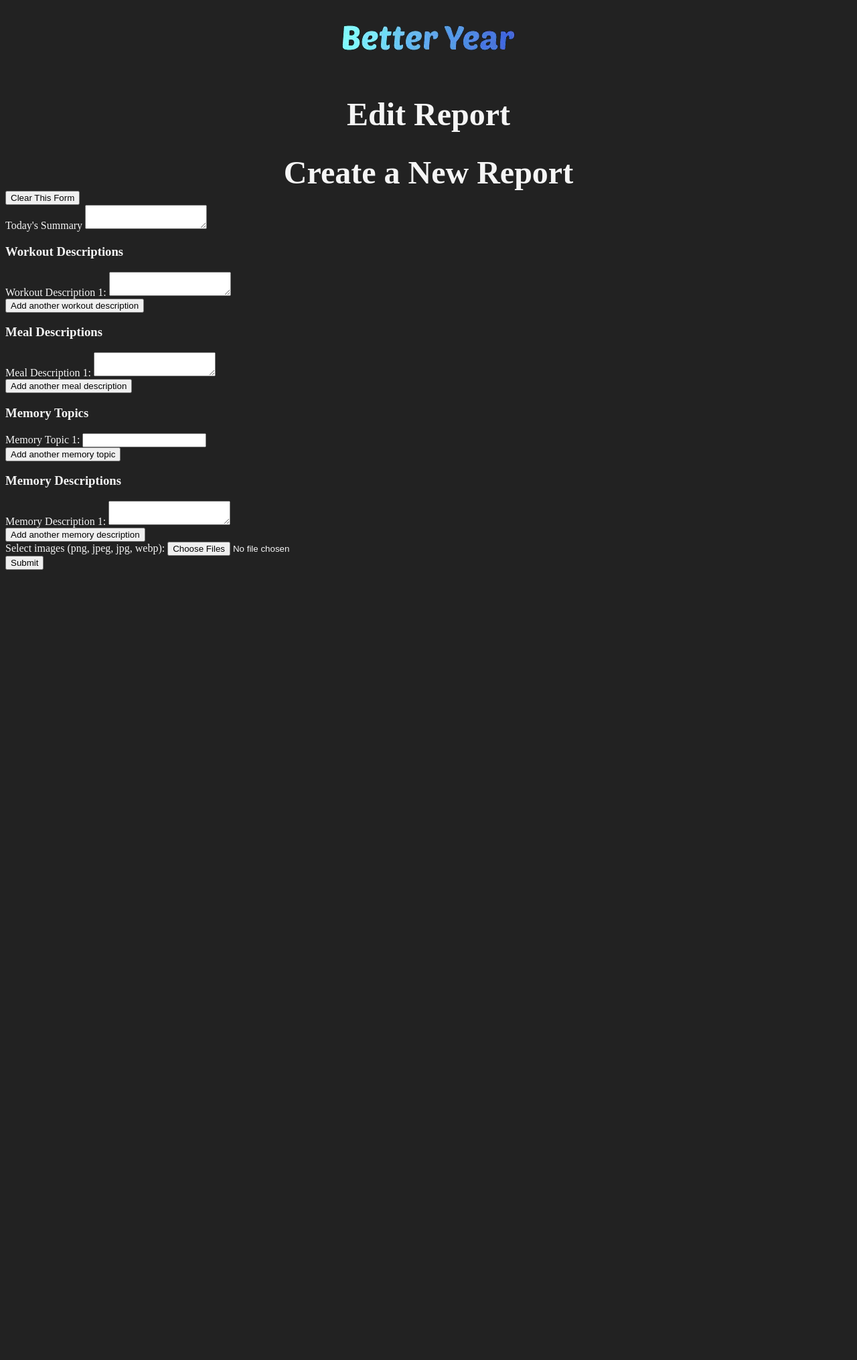
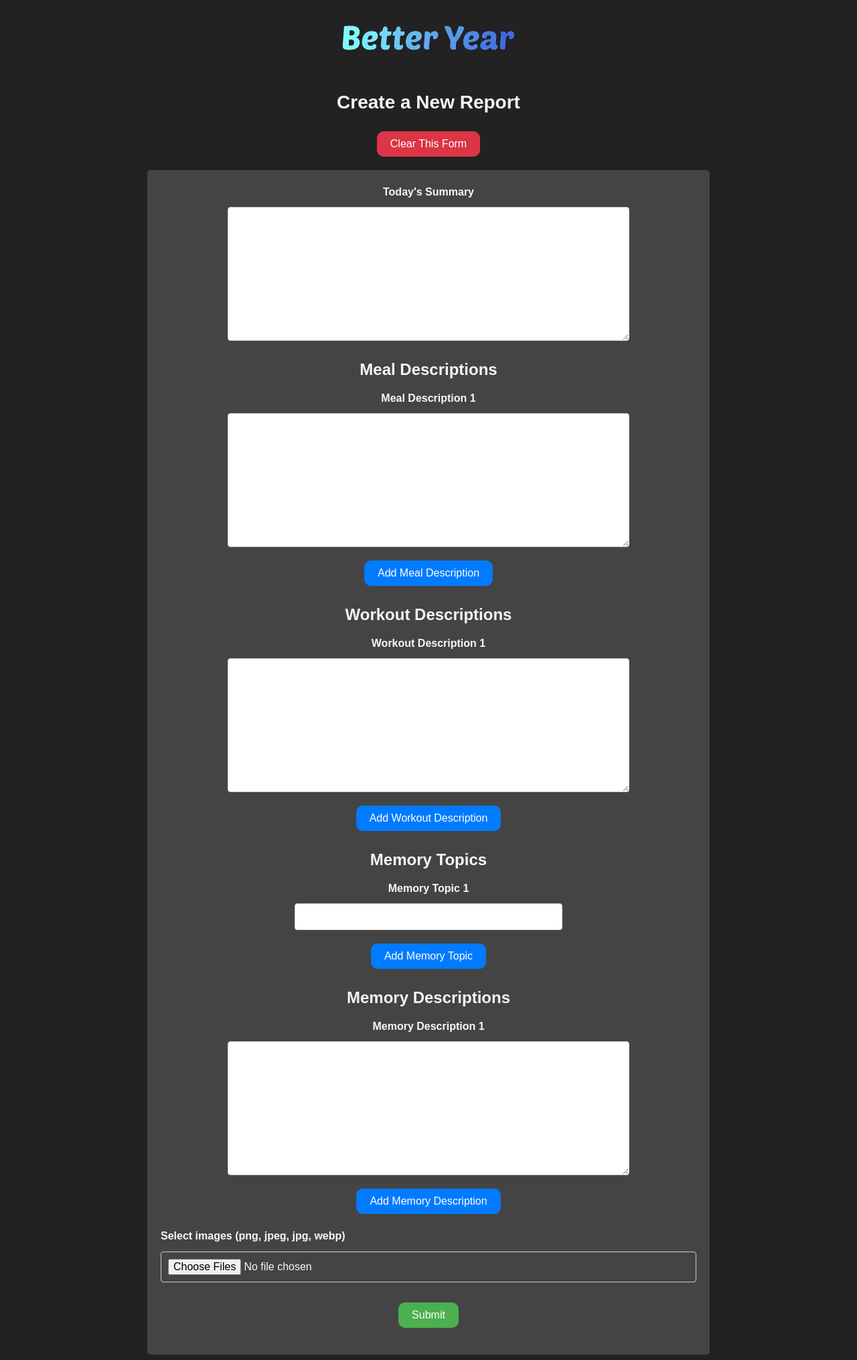
Before and after one commit to gndpwnd/better_year, a Flask app: page /report/create in a window 1280 px wide. Shown: the whole page at 67% size. Before the commit the page ends 851 px from the top, so only its background shows below. Run offline with Flask 2, Linux system fonts and the light colour scheme.

Commit message:
update styling for report creation form

```diff
--- a/betteryear.py
+++ b/betteryear.py
@@ -6,6 +6,8 @@
 import google_api_stuff.acc as acc
 import google_api_stuff.tasks as tasks_app
 import google_api_stuff.drive_funcs as drive_funcs
+
+port = "8000"
 
 app = Flask(__name__)
 app.secret_key = os.environ.get("FN_FLASK_SECRET_KEY", default=False)
@@ -16,7 +18,7 @@
 app.register_blueprint(report_app.report_app)
 app.register_blueprint(tasks_app.goals_app)
 
-app.config['SERVER_NAME'] = '127.0.0.1:8000'
+app.config['SERVER_NAME'] = "127.0.0.1:" + port
 
 # configure uploads directory
 uploads_folder_name = 'uploads'
--- a/static/css/report.css
+++ b/static/css/report.css
@@ -1,20 +1,9 @@
-.report-category {
-    color: #f5f5f5;
-    padding: 5px;
-    margin: 5px;
-    font-size: 1.2em;
-    font-weight: bold;
-    text-align: center;
-}
-
-
-.td-images-note {
-    font-size: .75em;
-}
-
 body {
     background-color: #222222;
-    color: #F5F5F5;
+    font-family: Arial, sans-serif;
+    font-size: 16px;
+    line-height: 1.6;
+    color: #f5f5f5;
 }
 
 #logo{
@@ -22,22 +11,171 @@
     margin: 0 auto;
 }
 
-#title{
+#title {
+    font-size: 28px;
+    font-weight: 600;
+    margin: 20px 0;
     text-align: center;
-    font-size: 3em;
-    margin-bottom: 0;
-    color: #f5f5f5;
 }
 
-#subtitle{
-    text-align: center;
-    font-size: 1.5em;
-    margin-top: 10;
-    color: #f5f5f5;
+.report-form {
+    background-color: #444444;
+    border-radius: 5px;
+    box-shadow: 0 2px 8px rgba(0, 0, 0, 0.1);
+    margin: 0 auto;
+    max-width: 800px;
+    padding: 20px;
+    display: grid;
+    grid-template-columns: 1fr;
+    grid-row-gap: 10px;
 }
 
-p {
-    margin-top: 3%;
-    margin-bottom: 3%;
-    margin-left: 10%;
+.report-form label {
+    display: block;
+    font-weight: 600;
+    margin-bottom: 10px;
+    color: #f7f7f7;
+    grid-column: 1 / -1;
 }
+
+.report-form textarea,
+.report-form input[type="text"],
+.report-form input[type="file"] {
+    border: 1px solid #ccc;
+    border-radius: 4px;
+    box-sizing: border-box;
+    font-size: 16px;
+    margin-bottom: 20px;
+    padding: 10px;
+    width: 100%;
+    grid-column: 1 / -1;
+}
+
+.report-form input[type="submit"],
+.report-form button {
+    background-color: #007bff;
+    border: none;
+    border-radius: 10px;
+    color: #fff;
+    cursor: pointer;
+    font-size: 16px;
+    margin-top: 20px;
+    padding: 10px 20px;
+    transition: all 0.2s ease-in-out;
+    display: block;
+    margin-top: 10px;
+    margin-left: auto;
+    margin-right: auto;
+    margin-bottom: 20px;
+}
+
+.report-form input[type="submit"]:hover,
+.report-form button:hover {
+    background-color: #0069d9;
+}
+
+#clear-form {
+    background-color: #dc3545;
+    border: none;
+    border-radius: 10px;
+    color: #fff;
+    cursor: pointer;
+    font-size: 16px;
+    margin-top: 20px;
+    padding: 10px 20px;
+    transition: all 0.2s ease-in-out;
+    display: block;
+    margin-top: 10px;
+    margin-left: auto;
+    margin-right: auto;
+    margin-bottom: 20px;
+}
+
+#clear-form:hover {
+    background-color: #c82333;
+}
+
+
+#workout_descriptions h3,
+#meal_descriptions h3,
+#memory_topics h3,
+#memory_descriptions h3 {
+    font-size: 24px;
+    font-weight: 600;
+    margin-bottom: 10px;
+    text-align: center;
+}
+
+#day_summary label,
+#memory_topics label,
+#memory_descriptions label,
+#meal_descriptions label,
+#workout_descriptions label {
+    text-align: center;
+}
+
+#day_summary_desc,
+#memory_descriptions textarea,
+#meal_descriptions textarea,
+#workout_descriptions textarea {
+    height: 200px;
+    width: 75%;
+    display: block;
+    margin-top: 10px;
+    margin-left: auto;
+    margin-right: auto;
+    margin-bottom: 20px;
+}
+
+#memory_topics input {
+    width: 50%;
+    display: block;
+    margin-top: 10px;
+    margin-left: auto;
+    margin-right: auto;
+    margin-bottom: 20px;
+}
+
+#add_memory_topic,
+#add_memory_description,
+#add_meal_description,
+#add_workout_description {
+    margin-top: auto;
+    background-color: #007bff;
+    border: none;
+    border-radius: 10px;
+    color: #fff;
+    cursor: pointer;
+    font-size: 16px;
+    margin-top: 10px;
+    padding: 10px 20px;
+    transition: all 0.2s ease-in-out;
+}
+
+#add_workout_description:hover,
+#add_meal_description:hover,
+#add_memory_topic:hover,
+#add_memory_description:hover {
+    background-color: #0069d9;
+}
+
+#submit-btn {
+    background-color: #4CAF50;
+    border: none;
+    border-radius: 10px;
+    color: #fff;
+    cursor: pointer;
+    font-size: 16px;
+    margin-top: 20px;
+    padding: 10px 20px;
+    transition: all 0.2s ease-in-out;
+    display: block;
+    margin-top: 10px;
+    margin-left: auto;
+    margin-right: auto;
+    margin-bottom: 20px;
+}
+
+#submit-btn:hover {
+    background-color: #388E3C;
+}
--- a/templates/report/create.html
+++ b/templates/report/create.html
@@ -8,7 +8,6 @@
    </head>
    <body id="everything">
       <a href="/"><img id="logo" src="{{url_for('static', filename='imgs/betteryear.webp')}}"/></a>
-      <h1 id="title">Edit Report</h1>
 
       <h1 id="title">Create a New Report</h1>
 
@@ -22,47 +21,47 @@
                <textarea id="day_summary_desc" name="day_summary_desc"></textarea>
          </div>
 
+         <div id="meal_descriptions">
+            <h3>Meal Descriptions</h3>
+            <div id="meal_description_1">
+                  <label for="meal_description_1">Meal Description 1</label>
+                  <textarea id="meal_description_1" name="meal_description_1"></textarea>
+            </div>
+         </div>
+         <button id="add_meal_description" type="button">Add Meal Description</button>
+
          <div id="workout_descriptions">
             <h3>Workout Descriptions</h3>
             <div id="workout_description_1">
-                  <label for="workout_description_1">Workout Description 1:</label>
+                  <label for="workout_description_1">Workout Description 1</label>
                   <textarea id="workout_description_1" name="workout_description_1"></textarea>
             </div>
          </div>
-         <button id="add_workout_description" type="button">Add another workout description</button>
-
-         <div id="meal_descriptions">
-            <h3>Meal Descriptions</h3>
-            <div id="meal_description_1">
-                  <label for="meal_description_1">Meal Description 1:</label>
-                  <textarea id="meal_description_1" name="meal_description_1"></textarea>
-            </div>
-         </div>
-         <button id="add_meal_description" type="button">Add another meal description</button>
+         <button id="add_workout_description" type="button">Add Workout Description</button>
 
          <div id="memory_topics">
             <h3>Memory Topics</h3>
             <div id="memory_topic_1">
-                  <label for="memory_topic_1">Memory Topic 1:</label>
+                  <label for="memory_topic_1">Memory Topic 1</label>
                   <input type="text" id="memory_topic_1" name="memory_topic_1">
             </div>
          </div>
-         <button id="add_memory_topic" type="button">Add another memory topic</button>
+         <button id="add_memory_topic" type="button">Add Memory Topic</button>
 
          <div id="memory_descriptions">
             <h3>Memory Descriptions</h3>
             <div id="memory_description_1">
-                  <label for="memory_description_1">Memory Description 1:</label>
+                  <label for="memory_description_1">Memory Description 1</label>
                   <textarea id="memory_description_1" name="memory_description_1"></textarea>
             </div>
          </div>
-         <button id="add_memory_description" type="button">Add another memory description</button>
+         <button id="add_memory_description" type="button">Add Memory Description</button>
          <div id="image-uploads">
-            <label for="image">Select images (png, jpeg, jpg, webp):</label>
+            <label for="image">Select images (png, jpeg, jpg, webp)</label>
             <input type="file" id="image" name="image" accept="image/png, image/jpeg, image/jpg, image/webp" multiple>
          </div>
-         <input type="submit" value="Submit">
-</form>
+         <input id= "submit-btn" type="submit" value="Submit">
+      </form>
 
    <script>
       var workout_description_count = 1;
@@ -70,31 +69,31 @@
       var memory_topic_count = 1;
       var memory_description_count = 1;
 
-      // Add another workout description
+      // Add workout description
       document.getElementById('add_workout_description').addEventListener('click', function(){
          workout_description_count++;
          var div = document.createElement('div');
-         div.innerHTML = '<label for="workout_description_' + workout_description_count + '">Workout Description ' + workout_description_count + ':</label><textarea id="workout_description_' + workout_description_count + '" name="workout_description_' + workout_description_count + '"></textarea>';
+         div.innerHTML = '<label for="workout_description_' + workout_description_count + '">Workout Description ' + workout_description_count + '</label><textarea id="workout_description_' + workout_description_count + '" name="workout_description_' + workout_description_count + '"></textarea>';
          document.getElementById('workout_descriptions').appendChild(div);
       });
-      // Add another meal description
+      // Add meal description
       document.getElementById('add_meal_description').addEventListener('click', function(){meal_description_count++;
          var div = document.createElement('div');
-         div.innerHTML = '<label for="meal_description_' + meal_description_count + '">Meal Description ' + meal_description_count + ':</label><textarea id="meal_description_' + meal_description_count + '" name="meal_description_' + meal_description_count + '"></textarea>';
+         div.innerHTML = '<label for="meal_description_' + meal_description_count + '">Meal Description ' + meal_description_count + '</label><textarea id="meal_description_' + meal_description_count + '" name="meal_description_' + meal_description_count + '"></textarea>';
          document.getElementById('meal_descriptions').appendChild(div);
       });
-      // Add another memory topic
+      // Add memory topic
       document.getElementById('add_memory_topic').addEventListener('click', function(){
          memory_topic_count++;
          var div = document.createElement('div');
-         div.innerHTML = '<label for="memory_topic_' + memory_topic_count + '">Memory Topic ' + memory_topic_count + ':</label><input type="text" id="memory_topic_' + memory_topic_count + '" name="memory_topic_' + memory_topic_count + '">';
+         div.innerHTML = '<label for="memory_topic_' + memory_topic_count + '">Memory Topic ' + memory_topic_count + '</label><input type="text" id="memory_topic_' + memory_topic_count + '" name="memory_topic_' + memory_topic_count + '">';
          document.getElementById('memory_topics').appendChild(div);
       });
-      // Add another memory description
+      // Add memory description
       document.getElementById('add_memory_description').addEventListener('click', function(){
          memory_description_count++;
          var div = document.createElement('div');
-         div.innerHTML = '<label for="memory_description_' + memory_description_count + '">Memory Description ' + memory_description_count + ':</label><textarea id="memory_description_' + memory_description_count + '" name="memory_description_' + memory_description_count + '"></textarea>';
+         div.innerHTML = '<label for="memory_description_' + memory_description_count + '">Memory Description ' + memory_description_count + '</label><textarea id="memory_description_' + memory_description_count + '" name="memory_description_' + memory_description_count + '"></textarea>';
          document.getElementById('memory_descriptions').appendChild(div);
       });
 
@@ -135,5 +134,6 @@
          location.reload();
       });
    </script>
-   </body>
+
+</body>
 </html>
```
Also changed, not shown: google_api_stuff/drive_funcs.py (+6 -6 lines), readme.md.
